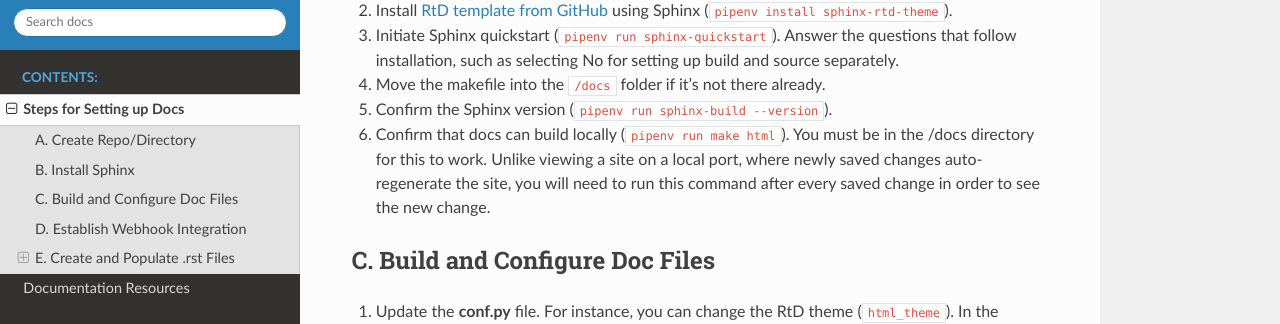
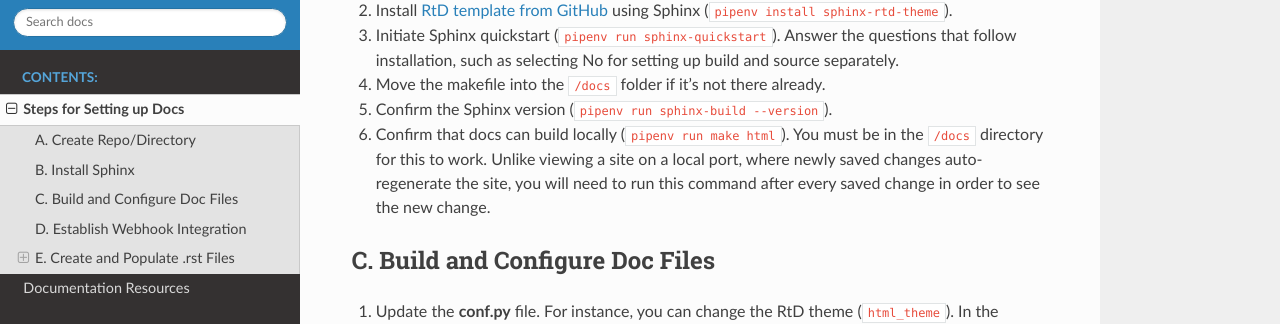
Before and after one commit to LLNL/.github, a Sphinx documentation site: the page built from docs/setup_steps.rst, in a window 1280 px wide and 900 px high, scrolled down 526 px. Shown: the part 133-457 px from the top of the window. Built offline with Sphinx 7.4.7 and the Read the Docs theme 2.0.0, drawn with Linux system fonts in a browser that asks for light colours; some of the changed text lies outside the part shown.

Commit message:
Update copyright and formatting

```diff
--- a/docs/setup_steps.rst
+++ b/docs/setup_steps.rst
@@ -25,16 +25,18 @@
 -----------------
 B. Install Sphinx
 -----------------
+
 1. Create a **/docs** folder in your project. Then ``cd docs`` to complete most of the remaining steps (exceptions are noted below).
 2. Install `RtD template from GitHub <https://github.com/readthedocs/sphinx_rtd_theme>`_ using Sphinx (``pipenv install sphinx-rtd-theme``).
 3. Initiate Sphinx quickstart (``pipenv run sphinx-quickstart``). Answer the questions that follow installation, such as selecting No for setting up build and source separately.
 4. Move the makefile into the ``/docs`` folder if it's not there already.
 5. Confirm the Sphinx version (``pipenv run sphinx-build --version``).
-6. Confirm that docs can build locally (``pipenv run make html``). You must be in the /docs directory for this to work. Unlike viewing a site on a local port, where newly saved changes auto-regenerate the site, you will need to run this command after every saved change in order to see the new change.
+6. Confirm that docs can build locally (``pipenv run make html``). You must be in the ``/docs`` directory for this to work. Unlike viewing a site on a local port, where newly saved changes auto-regenerate the site, you will need to run this command after every saved change in order to see the new change.
 
 --------------------------------
 C. Build and Configure Doc Files
 --------------------------------
+
 1. Update the **conf.py** file. For instance, you can change the RtD theme (``html_theme``). In the General Configuration section, add the name of master .rst file::
 
     # Tells Sphinx the name of the master .rst file.
@@ -57,6 +59,7 @@
 --------------------------------
 D. Establish Webhook Integration
 --------------------------------
+
 This process generates a **readthedocs.io** URL for your project, which you can then link to in your repo's README file.
 
 1. Log into the `RtD website <https://readthedocs.org/>`_ via your GitHub account. You will have to go through an account verification process the first time.
@@ -74,6 +77,7 @@
 ---------------------------------
 E. Create and Populate .rst Files
 ---------------------------------
+
 All documentation files should contain your repo's copyright date(s) and license information at the top, set off by two periods (``..``).
 
 1. Create the **index.rst** file (or whatever file name you specified as the master file in step *C1* above).
@@ -98,15 +102,15 @@
 
 Adding inline images to your documentation is as simple as saving, then referencing, the image file at the proper level of the repo directory. This repo's images reside in the ``/docs`` folder.
 
-* Favicon (displays in the browser tab): In the ``confy.py`` file, add the image file name::
+*Favicon* (displays in the browser tab): In the ``confy.py`` file, add the image file name::
 
     html_favicon = 'OS-icon-color.png'
 
-* Home image (displays in the top left corner): Also in the ``confy.py`` file::
+*Home image* (displays in the top left corner): Also in the ``confy.py`` file::
 
     html_logo = 'OS-logo-horizontal-white.png'
 
-* Inline image, for which you can specify dimensions and alignment::
+*Inline image*, for which you can specify dimensions and alignment::
 
     .. image:: OS-inline-example.png
         :width: 400px
```
Also changed, not shown: other parts of docs/setup_steps.rst (+1 -1 lines).
